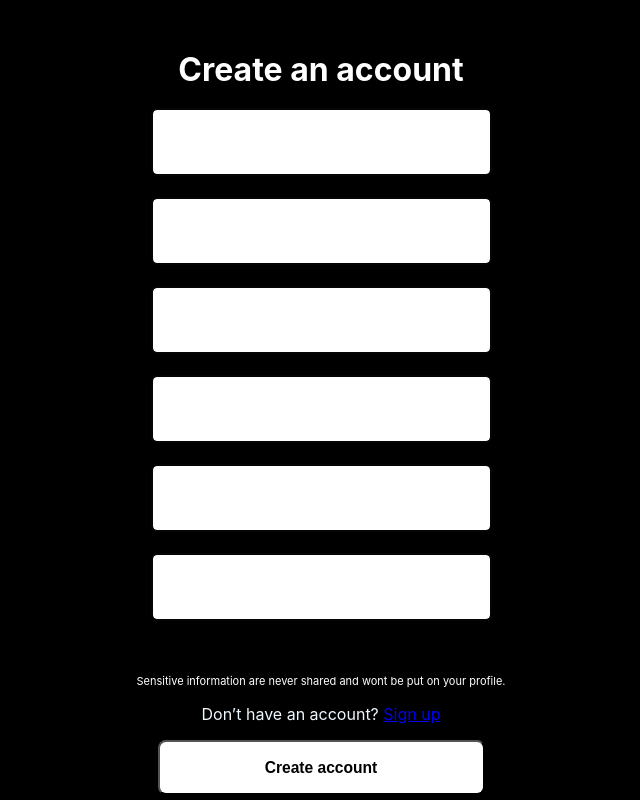
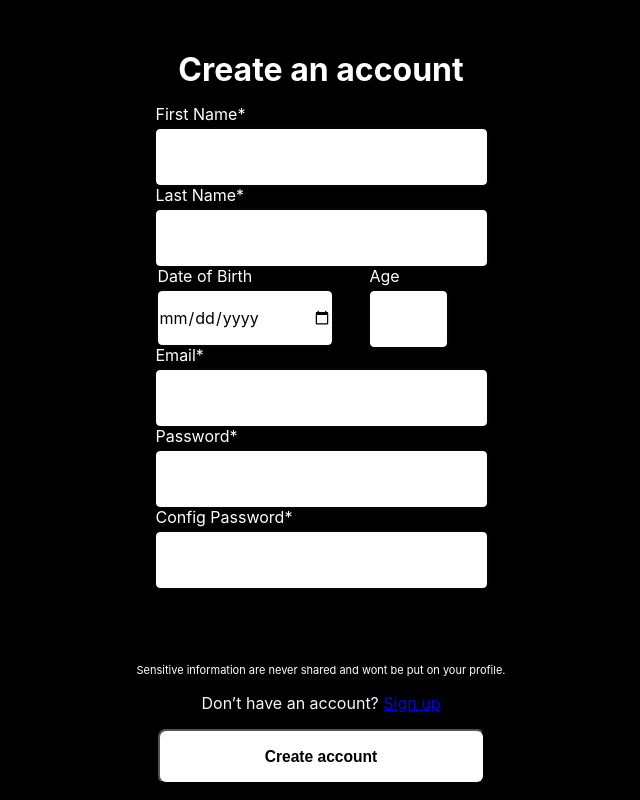
Before and after one commit to Fesenkoas/DatingApp, a React (Create React App) app: page /register in a window 1280 px wide. Shown: the whole page, without its empty margins (319-959 px from the left). Built offline with nearby package versions, Linux system fonts and the light colour scheme.

Commit message:
update-alex

```diff
--- a/src/App.css
+++ b/src/App.css
@@ -78,7 +78,7 @@
 }
 
 .natation {
-  margin-top: 30px;
+  margin-top: 50px;
   color: white;
   text-align: center;
   font-size: 11px;
@@ -86,22 +86,30 @@
 .input_group {
   display: flex;
   flex-direction: column;
+  margin-top: 40px;
   /*for desctop*/
   /* width: 700px;
   margin: 0 auto; */
 }
 .item {
-  display: inherit;
+  display: flex;
+  margin: 0 auto;
   position: relative;
   margin-bottom: 25px;
 }
+.item_date {
+  display: flex;
+  position: relative;
+  flex-direction: row;
+  width: 327px;
+  height: 54px;
+}
 .label {
-  transform: translate(25px, 15px);
+  transform: translate(0px, -25px);
   position: absolute;
-  color: #000000;
+  color: white;
 }
 .input {
-  padding: 5px;
   margin: 0 auto;
   width: 327px;
   height: 54px;
@@ -111,17 +119,32 @@
   color: rgb(255, 254, 254);
   outline: 2px solid rgb(5, 5, 5);
 }
-
-.input:focus + .label,
-input:valid + .label {
-  transform: translate(20px, -25px);
+.input_date {
+  width: 173px;
+  height: 54px;
+  border: none;
+  border-radius: 4px;
+  font: inherit;
+  color: black;
+  outline: 2px solid rgb(5, 5, 5);
+}
+.input_age {
+  margin: 0 auto;
+  width: 73px;
+  height: 54px;
+  border: none;
+  border-radius: 4px;
+  font: inherit;
+  color: rgb(255, 254, 254);
+  outline: 2px solid rgb(5, 5, 5);
 }
 
-.input:focus + .label,
-.input:valid + .label {
-  color:white;
-  font-size: larger;
-}
 .input:is(:focus, :valid) {
   color: black;
 }
+.input_date:is(:focus, :valid) {
+  color: black;
+}
+.input_age:is(:focus, :valid) {
+  color: black;
+}
--- a/src/pages/PageCreate.jsx
+++ b/src/pages/PageCreate.jsx
@@ -11,15 +11,21 @@ export const PageCreate = () => {
       <div className="input_group">
         <div className="item">
           <input type="text" required className="input" />
-          <label className="label">First Name</label>
+          <label className="label">First Name*</label>
         </div>
         <div className="item">
           <input type="text" required className="input" />
-          <label className="label">Last Name</label>
+          <label className="label">Last Name*</label>
         </div>
         <div className="item">
-          <input type="data" required className="input" />
-          <label className="label">Date of Birth</label>
+          <div className="item_date">
+            <input type="date" className="input_date" />
+            <label className="label">Date of Birth</label>
+            <div className="item">
+              <input type="text" className="input_age" />
+              <label className="label">Age</label>
+            </div>
+          </div>
         </div>
         <div className="item">
           <input type="text" required className="input" />
```
